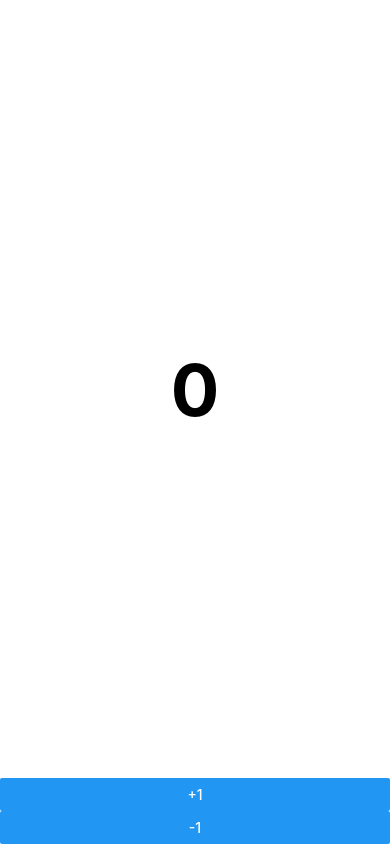
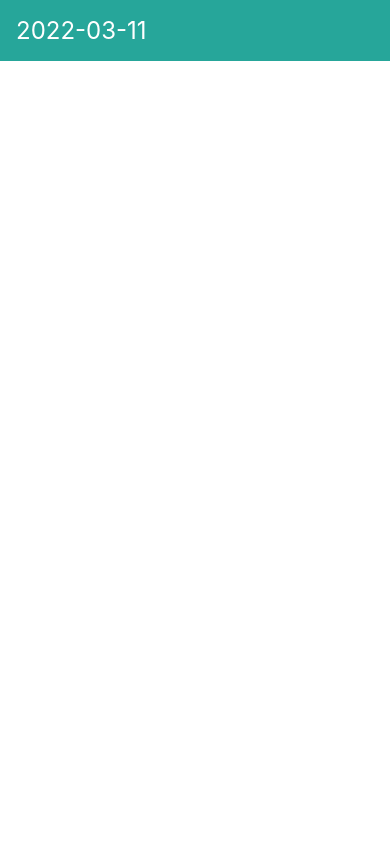
Before and after one commit to bytrustu/2022-learn-reactnative, a React Native app: screen / in a window 390 px wide. Built offline with nearby package versions, Linux system fonts and the light colour scheme.

Commit message:
[ADD] 상단 DateHead 구현

```diff
--- a/App.js
+++ b/App.js
@@ -6,35 +6,24 @@ import {
   Text,
   Button,
 } from 'react-native'
-import Counter from './components/Counter'
+import DateHead from './components/DateHead'
+import { formatYmd } from './utils/util'
 
 const App = () => {
-
-  const [count, setCount] = useState(0)
-
-  const onIncrease = () => {
-    setCount(prev => prev + 1)
-  }
-
-  const onDecrease = () => {
-    setCount(prev => prev - 1)
-  }
-
   return (
-    <SafeAreaView style={styles.full}>
-      <Counter
-        count={count}
-        onIncrease={onIncrease}
-        onDecrease={onDecrease}
-      />
+    <SafeAreaView>
+      <DateHead date={formatYmd(new Date())} />
     </SafeAreaView>
   )
+
 }
 
 const styles = StyleSheet.create({
   full: {
     flex: 1,
-  }
+  },
+
+
 })
 
 
--- /dev/null
+++ b/components/DateHead.js
@@ -0,0 +1,30 @@
+import React from 'react'
+import { StatusBar, StyleSheet, Text, View } from 'react-native'
+
+const DateHead = ({
+  date,
+  }) => {
+  return (
+    <>
+      <StatusBar backgroundColor='#26a69a' />
+      <View style={styles.block}>
+        <Text style={styles.dateText}>
+          {date}
+        </Text>
+      </View>
+    </>
+  )
+}
+
+const styles = StyleSheet.create({
+  block: {
+    padding: 16,
+    backgroundColor: '#26a69a',
+  },
+  dateText: {
+    fontSize: 24,
+    color: 'white',
+  },
+})
+
+export default DateHead
--- /dev/null
+++ b/utils/util.js
@@ -0,0 +1 @@
+export const formatYmd = date => date.toISOString().slice(0, 10);
```
